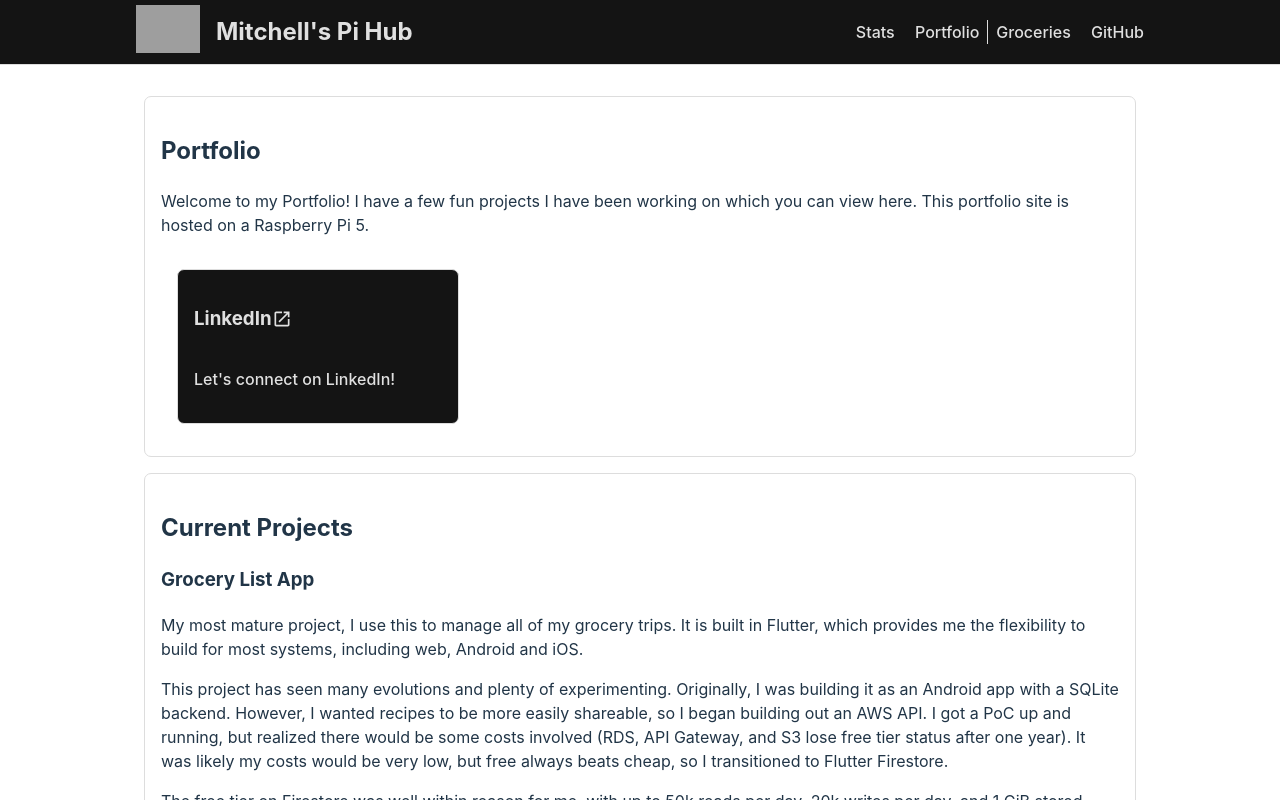
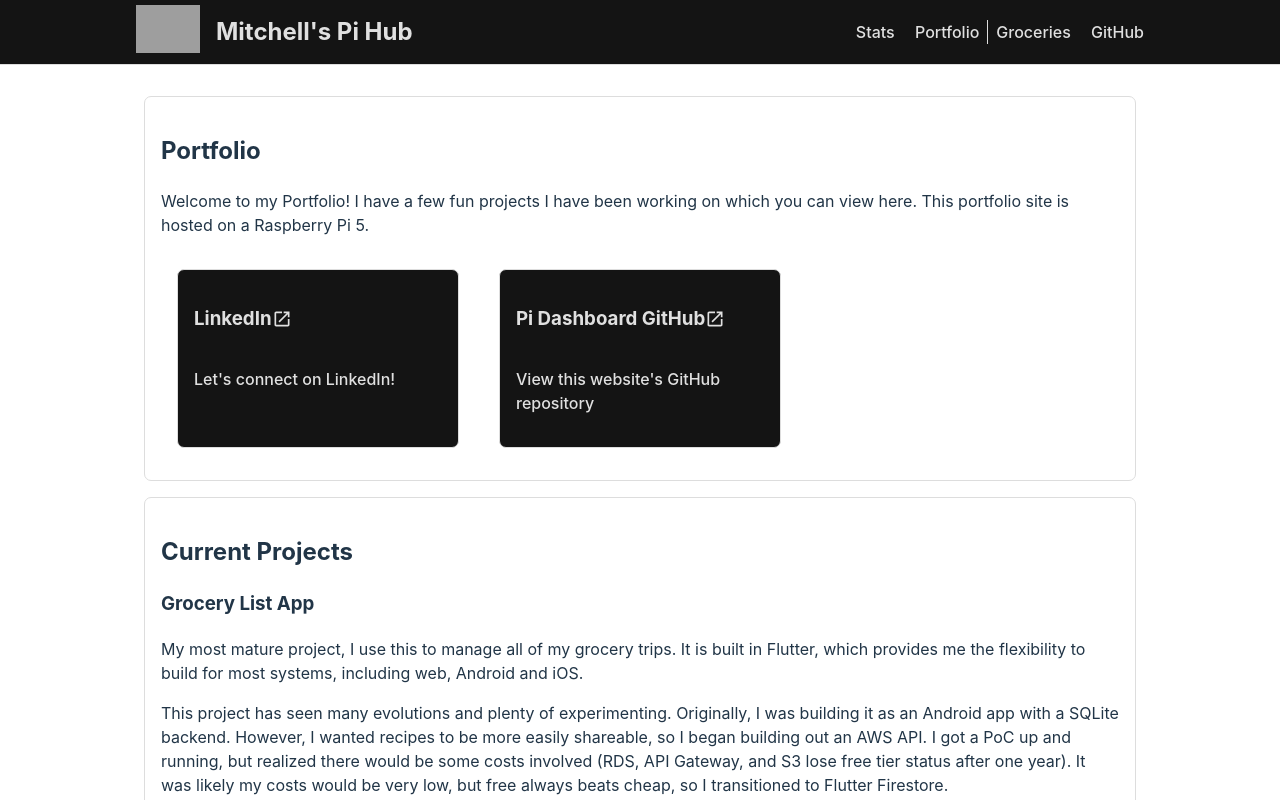
Before and after one commit to mitchbr/pi-dashboard, a React (Vite) app: page /portfolio in a window 1280 px wide. Shown: the top 800 px of the page. Built offline with nearby package versions, Linux system fonts and the light colour scheme; grey boxes are pictures that could not be loaded.

Commit message:
Added GH link

```diff
--- a/src/portfolio/Portfolio.tsx
+++ b/src/portfolio/Portfolio.tsx
@@ -17,6 +17,15 @@ function Portfolio() {
                   <OpenInNewIcon fontSize="small" />
                 </div>
                 <p>Let's connect on LinkedIn!</p>
+              </a>
+            </div>
+            <div className="page__body-content__item">
+              <a href="https://github.com/mitchbr/pi-dashboard" target="_blank" className="link">
+                <div className="page__body-content__title_icon">
+                  <h3>Pi Dashboard GitHub</h3>
+                  <OpenInNewIcon fontSize="small" />
+                </div>
+                <p>View this website's GitHub repository</p>
               </a>
             </div>
           </div>
```
